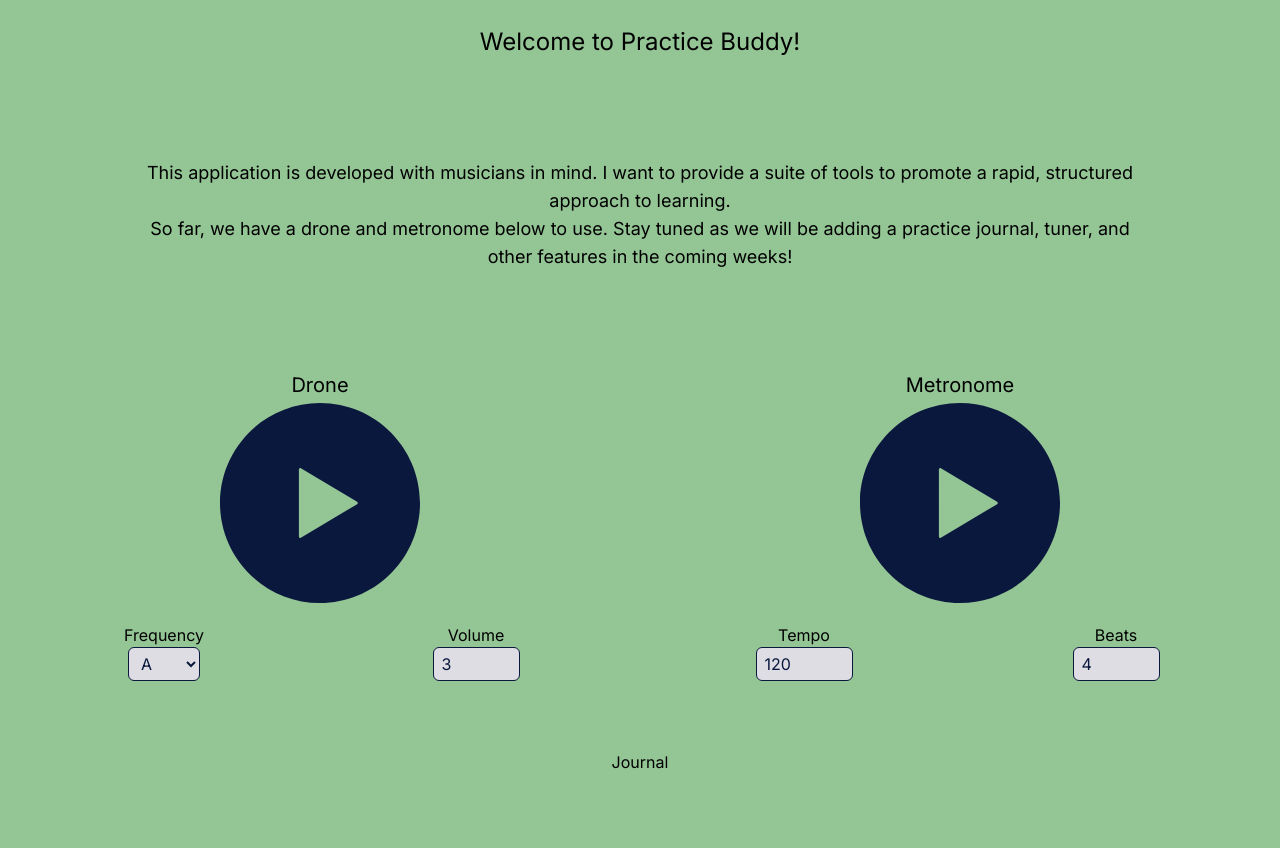
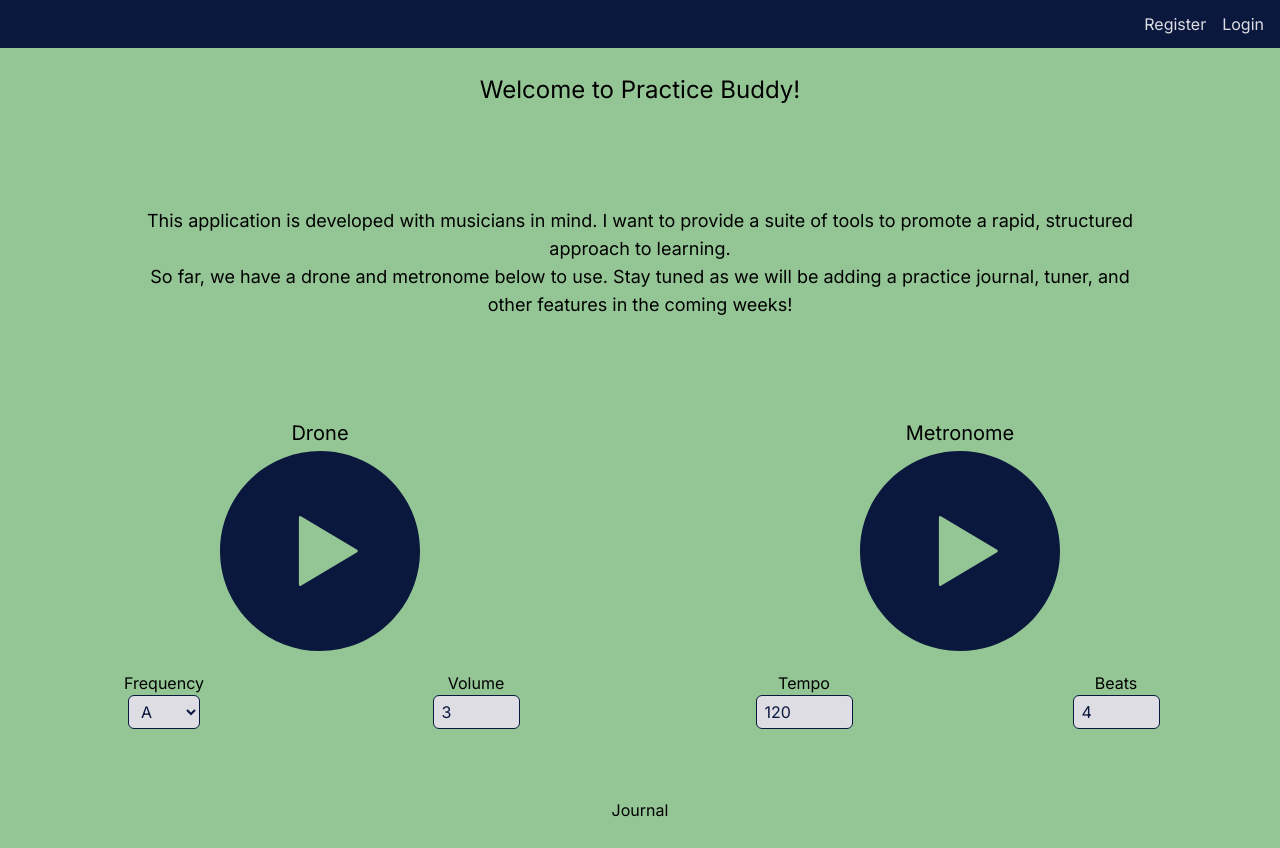
Before and after one commit to LAsoul88/practice_buddy, a Next.js app: page / in a window 1280 px wide. Before the commit the page ends 800 px from the top, so only its background shows below. Built offline with nearby package versions, Linux system fonts and the light colour scheme.

Commit message:
incorporated header component and adjusted overscroll behavior of layout

```diff
--- a/src/app/layout.tsx
+++ b/src/app/layout.tsx
@@ -1,23 +1,27 @@
-import type { Metadata } from "next";
-import { Inter } from "next/font/google";
-import "./globals.css";
+import type { Metadata } from 'next'
+import { Inter } from 'next/font/google'
+import { Header } from './_components/Header'
+import './globals.css'
 
-const inter = Inter({ subsets: ["latin"] });
+const inter = Inter({ subsets: ['latin'] })
 
 export const metadata: Metadata = {
-  title: "Practice Buddy",
-  description: "An app for developing musical skills",
-};
+	title: 'Practice Buddy',
+	description: 'An app for developing musical skills',
+}
 
 export default function RootLayout({
-  children,
+	children,
 }: Readonly<{
-  children: React.ReactNode;
+	children: React.ReactNode
 }>) {
-  const bodyClass = `w-full h-full ${inter.className}`
-  return (
-    <html lang="en" className="bg-celadon text-oxford-blue w-full h-full">
-      <body className={bodyClass}>{children}</body>
-    </html>
-  );
+	const bodyClass = `w-full h-full ${inter.className}`
+	return (
+		<html lang="en" className="bg-celadon text-oxford-blue w-full h-full overscroll-none">
+			<body className={bodyClass}>
+        <Header />
+        {children}
+      </body>
+		</html>
+	)
 }
--- a/src/app/page.tsx
+++ b/src/app/page.tsx
@@ -16,11 +16,8 @@ export default function Home() {
           <h2>Metronome</h2>
           <MetronomeTool />
         </section>
-        {/* <section className="flex flex-col items-center w-1/3 min-h-[260px]" role="region" aria-label="Practice Journal">
-          <h2>Practice Journal</h2>
-        </section> */}
       </div>
-      <Link href="/journal">Journal</Link>
+      <Link href={'/journal/66a04214f379ab6c7ea7246f'}>Journal</Link>
     </main>
   )
 }
```
